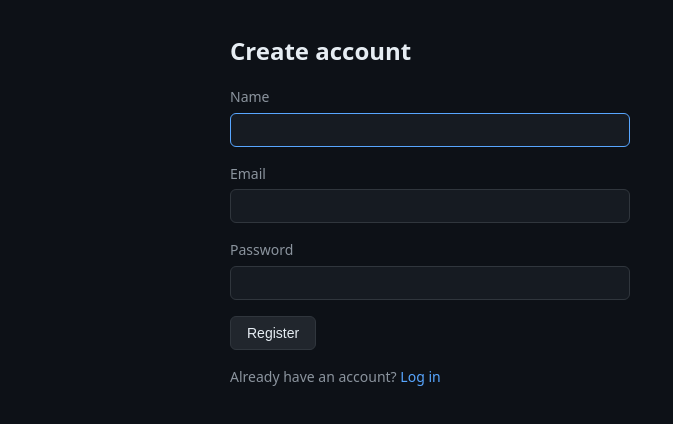
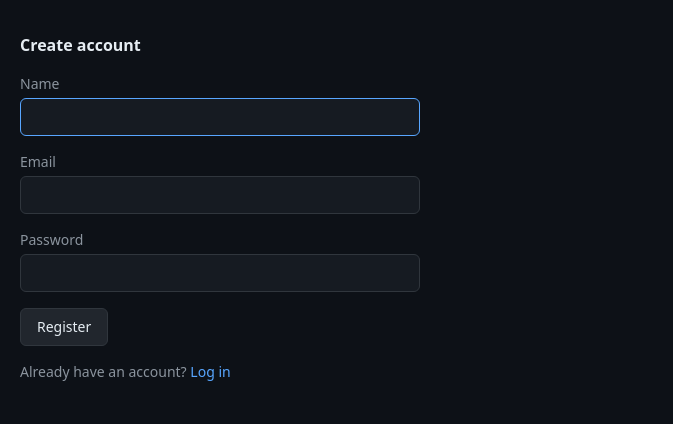
Before and after one commit to EugeneBondariev/github-clone, a React (Vite) app in the folder client/: page /register in a window 1280 px wide. Shown: the top 424 px of the page, without its empty margins (0-673 px from the left). Built offline with nearby package versions, Linux system fonts and the light colour scheme.

Commit message:
refactor: replace CSS Modules with Tailwind v4, flatten pages directory

```diff
--- a/client/package.json
+++ b/client/package.json
@@ -14,11 +14,14 @@
     "test:e2e": "playwright test"
   },
   "dependencies": {
+    "@tailwindcss/vite": "^4.3.3",
     "react": "^19.3.1",
     "react-dom": "^19.3.1",
-    "react-router-dom": "^7.18.5"
+    "react-router-dom": "^7.18.5",
+    "tailwindcss": "^4.3.3"
   },
   "devDependencies": {
+    "@axe-core/react": "^4.14.0",
     "@playwright/test": "^1.64.1",
     "@testing-library/jest-dom": "^7.0.1",
     "@testing-library/react": "^16.3.3",
--- a/client/src/index.css
+++ /dev/null
@@ -1,109 +0,0 @@
-:root {
-  --text: #6b6375;
-  --text-h: #08060d;
-  --bg: #fff;
-  --border: #e5e4e7;
-  --code-bg: #f4f3ec;
-  --accent: #aa3bff;
-  --accent-bg: rgba(170, 59, 255, 0.1);
-  --accent-border: rgba(170, 59, 255, 0.5);
-  --social-bg: rgba(244, 243, 236, 0.5);
-  --shadow: rgba(0, 0, 0, 0.1) 0 10px 15px -3px, rgba(0, 0, 0, 0.05) 0 4px 6px -2px;
-
-  --sans: system-ui, 'Segoe UI', Roboto, sans-serif;
-  --heading: system-ui, 'Segoe UI', Roboto, sans-serif;
-  --mono: ui-monospace, Consolas, monospace;
-
-  font: 18px/145% var(--sans);
-  letter-spacing: 0.18px;
-  color-scheme: light dark;
-  color: var(--text);
-  background: var(--bg);
-  font-synthesis: none;
-  text-rendering: optimizeLegibility;
-  -webkit-font-smoothing: antialiased;
-  -moz-osx-font-smoothing: grayscale;
-
-  @media (max-width: 1024px) {
-    font-size: 16px;
-  }
-}
-
-@media (prefers-color-scheme: dark) {
-  :root {
-    --text: #9ca3af;
-    --text-h: #f3f4f6;
-    --bg: #16171d;
-    --border: #2e303a;
-    --code-bg: #1f2028;
-    --accent: #c084fc;
-    --accent-bg: rgba(192, 132, 252, 0.15);
-    --accent-border: rgba(192, 132, 252, 0.5);
-    --social-bg: rgba(47, 48, 58, 0.5);
-    --shadow: rgba(0, 0, 0, 0.4) 0 10px 15px -3px, rgba(0, 0, 0, 0.25) 0 4px 6px -2px;
-  }
-
-  #social .button-icon {
-    filter: invert(1) brightness(2);
-  }
-}
-
-#root {
-  width: 1126px;
-  max-width: 100%;
-  margin: 0 auto;
-  text-align: center;
-  border-inline: 1px solid var(--border);
-  min-height: 100svh;
-  display: flex;
-  flex-direction: column;
-  box-sizing: border-box;
-}
-
-body {
-  margin: 0;
-}
-
-h1,
-h2 {
-  font-family: var(--heading);
-  font-weight: 500;
-  color: var(--text-h);
-}
-
-h1 {
-  font-size: 56px;
-  letter-spacing: -1.68px;
-  margin: 32px 0;
-  @media (max-width: 1024px) {
-    font-size: 36px;
-    margin: 20px 0;
-  }
-}
-h2 {
-  font-size: 24px;
-  line-height: 118%;
-  letter-spacing: -0.24px;
-  margin: 0 0 8px;
-  @media (max-width: 1024px) {
-    font-size: 20px;
-  }
-}
-p {
-  margin: 0;
-}
-
-code,
-.counter {
-  font-family: var(--mono);
-  display: inline-flex;
-  border-radius: 4px;
-  color: var(--text-h);
-}
-
-code {
-  font-size: 15px;
-  line-height: 135%;
-  padding: 4px 8px;
-  background: var(--code-bg);
-}
--- a/client/src/pages/Auth.module.css
+++ /dev/null
@@ -1,9 +0,0 @@
-.form {
-  max-width: 400px;
-}
-
-.footer {
-  margin-top: 16px;
-  font-size: 14px;
-  color: #8b949e;
-}
--- a/client/src/pages/Login.tsx
+++ b/client/src/pages/Login.tsx
@@ -2,7 +2,6 @@ import { useState } from 'react'
 import { useNavigate, Link } from 'react-router-dom'
 import { api } from '../services/api'
 import { useAuth } from '../hooks/useAuth'
-import styles from './Auth.module.css'
 
 export default function Login() {
   const navigate = useNavigate()
@@ -23,7 +22,7 @@ export default function Login() {
   }
 
   return (
-    <div className={styles.form}>
+    <main className="max-w-100">
       <h2>Log in</h2>
       {error && <p className="error">{error}</p>}
       <form onSubmit={handleSubmit}>
@@ -48,9 +47,9 @@ export default function Login() {
         </label>
         <button type="submit">Log in</button>
       </form>
-      <p className={styles.footer}>
+      <p className="mt-4 text-sm text-gh-muted">
         No account? <Link to="/register">Register</Link>
       </p>
-    </div>
+    </main>
   )
 }
--- a/client/src/pages/NewRepo.tsx
+++ b/client/src/pages/NewRepo.tsx
@@ -19,7 +19,7 @@ export default function NewRepo() {
   }
 
   return (
-    <div>
+    <main>
       <Link to="/">← All repositories</Link>
       <h2>New repository</h2>
       {error && <p className="error">{error}</p>}
@@ -34,6 +34,6 @@ export default function NewRepo() {
         </label>
         <button type="submit">Create repository</button>
       </form>
-    </div>
+    </main>
   )
 }
--- a/client/src/pages/Register.tsx
+++ b/client/src/pages/Register.tsx
@@ -2,7 +2,6 @@ import { useState } from 'react'
 import { useNavigate, Link } from 'react-router-dom'
 import { api } from '../services/api'
 import { useAuth } from '../hooks/useAuth'
-import styles from './Auth.module.css'
 
 export default function Register() {
   const navigate = useNavigate()
@@ -25,7 +24,7 @@ export default function Register() {
   }
 
   return (
-    <div className={styles.form}>
+    <main className="max-w-100">
       <h2>Create account</h2>
       {error && <p className="error">{error}</p>}
       <form onSubmit={handleSubmit}>
@@ -48,9 +47,9 @@ export default function Register() {
         </label>
         <button type="submit">Register</button>
       </form>
-      <p className={styles.footer}>
+      <p className="mt-4 text-sm text-gh-muted">
         Already have an account? <Link to="/login">Log in</Link>
       </p>
-    </div>
+    </main>
   )
 }
--- a/client/src/pages/RepoDetail.module.css
+++ /dev/null
@@ -1,26 +0,0 @@
-.meta {
-  font-size: 13px;
-  color: #8b949e;
-}
-
-.actions {
-  display: flex;
-  gap: 8px;
-  margin-top: 24px;
-}
-
-.editForm {
-  display: flex;
-  flex-direction: column;
-  gap: 16px;
-  max-width: 400px;
-  margin-top: 16px;
-}
-
-.editForm label {
-  display: flex;
-  flex-direction: column;
-  gap: 4px;
-  font-size: 14px;
-  color: #8b949e;
-}
--- a/client/src/pages/RepoList.module.css
+++ /dev/null
@@ -1,24 +0,0 @@
-.repoList {
-  list-style: none;
-  padding: 0;
-  margin: 0;
-  border: 1px solid #30363d;
-  border-radius: 6px;
-  overflow: hidden;
-}
-
-.item {
-  padding: 16px;
-  background: #161b22;
-  border-bottom: 1px solid #30363d;
-}
-
-.item:last-child {
-  border-bottom: none;
-}
-
-.desc {
-  margin: 4px 0 0;
-  font-size: 13px;
-  color: #8b949e;
-}
--- a/client/src/pages/RepoList.tsx
+++ b/client/src/pages/RepoList.tsx
@@ -3,7 +3,6 @@ import { Link } from 'react-router-dom'
 import { api } from '../services/api'
 import type { Repo } from '../services/api'
 import { useAuth } from '../hooks/useAuth'
-import styles from './RepoList.module.css'
 
 export default function RepoList() {
   const { userId, logout } = useAuth()
@@ -19,9 +18,9 @@ export default function RepoList() {
 
   return (
     <div>
-      <header>
+      <header className="flex items-center justify-between border-b border-gh-border pb-4 mb-6">
         <h1>Repositories</h1>
-        <nav>
+        <nav className="flex items-center gap-2">
           {userId ? (
             <>
               <Link to="/repos/new">New repo</Link>
@@ -38,20 +37,22 @@ export default function RepoList() {
         </nav>
       </header>
 
+      <main>
         {error && <p className="error">{error}</p>}
 
         {repos.length === 0 && !error && <p>No repositories yet.</p>}
 
-      <ul className={styles.repoList}>
+        <ul className="list-none p-0 m-0 border border-gh-border rounded-md overflow-hidden">
           {repos.map((repo) => (
-          <li key={repo.id} className={styles.item}>
+            <li key={repo.id} className="p-4 bg-gh-secondary border-b border-gh-border last:border-b-0">
               <Link to={`/repos/${repo.id}`}>
                 <strong>{repo.owner.name}</strong> / <strong>{repo.name}</strong>
               </Link>
-            {repo.description && <p className={styles.desc}>{repo.description}</p>}
+              {repo.description && <p className="mt-1 text-[13px] text-gh-muted">{repo.description}</p>}
             </li>
           ))}
         </ul>
+      </main>
     </div>
   )
 }
--- a/client/src/styles/global.css
+++ b/client/src/styles/global.css
@@ -1,114 +1,61 @@
-*,
-*::before,
-*::after {
+@import "tailwindcss";
+
+@theme {
+  --color-gh-bg: #0d1117;
+  --color-gh-secondary: #161b22;
+  --color-gh-button: #21262d;
+  --color-gh-border: #30363d;
+  --color-gh-blue: #58a6ff;
+  --color-gh-muted: #8b949e;
+  --color-gh-text: #e6edf3;
+  --color-gh-danger: #f85149;
+}
+
+@layer base {
+  *, *::before, *::after {
     box-sizing: border-box;
   }
 
   body {
-  margin: 0;
+    @apply m-0 bg-gh-bg text-gh-text leading-relaxed;
     font-family: system-ui, sans-serif;
-  background: #0d1117;
-  color: #e6edf3;
-  line-height: 1.6;
-}
-
-.container {
-  max-width: 860px;
-  margin: 0 auto;
-  padding: 32px 20px;
   }
 
   a {
-  color: #58a6ff;
-  text-decoration: none;
+    @apply text-gh-blue no-underline hover:underline;
   }
 
-a:hover {
-  text-decoration: underline;
+  h1, h2 {
+    @apply mt-0 mb-4 font-semibold;
   }
 
-h1,
-h2 {
-  margin: 0 0 16px;
-  font-weight: 600;
+  label {
+    @apply flex flex-col gap-1 text-sm text-gh-muted;
   }
 
-header {
-  display: flex;
-  align-items: center;
-  justify-content: space-between;
-  border-bottom: 1px solid #30363d;
-  padding-bottom: 16px;
-  margin-bottom: 24px;
+  input {
+    @apply px-3 py-2 border border-gh-border rounded-md bg-gh-secondary text-gh-text text-sm outline-none focus:border-gh-blue;
   }
 
-header nav {
-  display: flex;
-  align-items: center;
-  gap: 8px;
+  button {
+    @apply px-4 py-2 rounded-md border border-gh-border bg-gh-button text-gh-text text-sm cursor-pointer w-fit hover:bg-gh-border;
   }
 
   form {
-  display: flex;
-  flex-direction: column;
-  gap: 16px;
-  max-width: 400px;
-  margin-top: 16px;
+    @apply flex flex-col gap-4 max-w-100 mt-4;
+  }
 }
 
-label {
-  display: flex;
-  flex-direction: column;
-  gap: 4px;
-  font-size: 14px;
-  color: #8b949e;
-}
-
-input {
-  padding: 8px 12px;
-  border: 1px solid #30363d;
-  border-radius: 6px;
-  background: #161b22;
-  color: #e6edf3;
-  font-size: 14px;
-  outline: none;
-}
-
-input:focus {
-  border-color: #58a6ff;
-}
-
-button {
-  padding: 8px 16px;
-  border-radius: 6px;
-  border: 1px solid #30363d;
-  background: #21262d;
-  color: #e6edf3;
-  font-size: 14px;
-  cursor: pointer;
-  width: fit-content;
-}
-
-button:hover {
-  background: #30363d;
-}
-
-button.danger {
-  border-color: #f85149;
-  color: #f85149;
-}
-
-button.danger:hover {
-  background: #f8514920;
+@layer components {
+  .container {
+    @apply max-w-215 mx-auto px-5 py-8;
   }
 
   .error {
-  color: #f85149;
-  font-size: 14px;
-  margin: 8px 0;
+    @apply text-gh-danger text-sm my-2;
   }
 
   .optional {
-  font-size: 12px;
-  color: #8b949e;
+    @apply text-xs text-gh-muted;
   }
+}
--- a/client/vite.config.ts
+++ b/client/vite.config.ts
@@ -1,8 +1,9 @@
+import tailwindcss from '@tailwindcss/vite'
 import react from '@vitejs/plugin-react'
 import { defineConfig } from 'vite'
 
 export default defineConfig({
-  plugins: [react()],
+  plugins: [tailwindcss(), react()],
   server: {
     port: 5173,
     proxy: {
```
Also changed, not shown: client/src/pages/RepoDetail.tsx (+15 -11 lines), 1 other file (tests, documents, lock files or other folders). Lines whose indentation alone changed are shown as unchanged.
